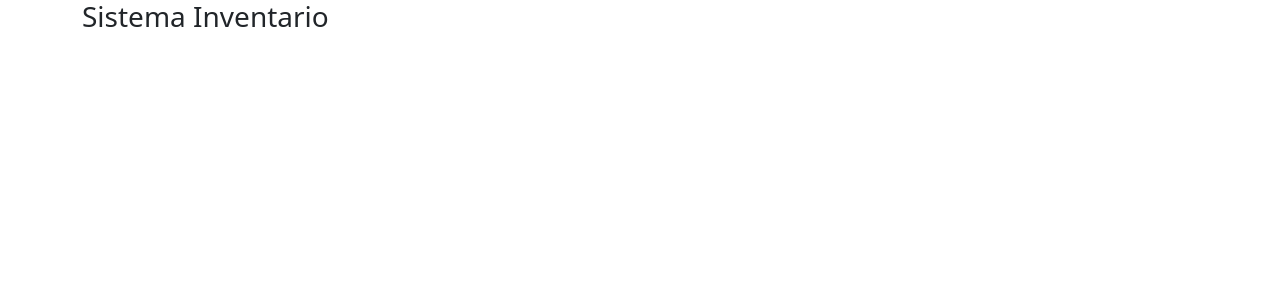
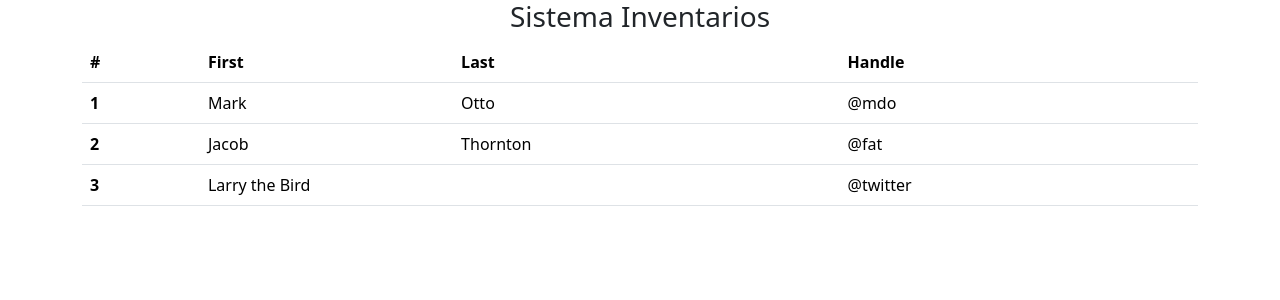
Before and after one commit to rod773/inventario-app, an Angular app: page / in a window 1280 px wide. Shown: the top 300 px of the page. Built offline with nearby package versions, Linux system fonts and the light colour scheme.

Commit message:
componente producto lista

```diff
--- a/src/app/app.component.html
+++ b/src/app/app.component.html
@@ -1,3 +1 @@
-<div class="container">
-  <h3>Sistema Inventario</h3>
-</div>
+<app-producto-lista></app-producto-lista>
--- a/src/app/app.module.ts
+++ b/src/app/app.module.ts
@@ -3,10 +3,12 @@
 
 import { AppRoutingModule } from './app-routing.module';
 import { AppComponent } from './app.component';
+import { ProductoListaComponent } from './producto-lista/producto-lista.component';
 
 @NgModule({
   declarations: [
-    AppComponent
+    AppComponent,
+    ProductoListaComponent
   ],
   imports: [
     BrowserModule,
--- /dev/null
+++ b/src/app/producto-lista/producto-lista.component.html
@@ -0,0 +1,34 @@
+<div class="container">
+    <div class="container text-center">
+        <h3>Sistema Inventarios</h3>
+    </div>
+    <table class="table">
+        <thead>
+            <tr>
+                <th scope="col">#</th>
+                <th scope="col">First</th>
+                <th scope="col">Last</th>
+                <th scope="col">Handle</th>
+            </tr>
+        </thead>
+        <tbody>
+            <tr>
+                <th scope="row">1</th>
+                <td>Mark</td>
+                <td>Otto</td>
+                <td>@mdo</td>
+            </tr>
+            <tr>
+                <th scope="row">2</th>
+                <td>Jacob</td>
+                <td>Thornton</td>
+                <td>@fat</td>
+            </tr>
+            <tr>
+                <th scope="row">3</th>
+                <td colspan="2">Larry the Bird</td>
+                <td>@twitter</td>
+            </tr>
+        </tbody>
+    </table>
+</div>
--- a/tsconfig.json
+++ b/tsconfig.json
@@ -6,6 +6,7 @@
     "outDir": "./dist/out-tsc",
     "forceConsistentCasingInFileNames": true,
     "strict": true,
+    "strictPropertyInitialization": false,
     "noImplicitOverride": true,
     "noPropertyAccessFromIndexSignature": true,
     "noImplicitReturns": true,
@@ -19,10 +20,7 @@
     "target": "ES2022",
     "module": "ES2022",
     "useDefineForClassFields": false,
-    "lib": [
-      "ES2022",
-      "dom"
-    ]
+    "lib": ["ES2022", "dom"]
   },
   "angularCompilerOptions": {
     "enableI18nLegacyMessageIdFormat": false,
```
Also changed, not shown: src/app/producto-lista/producto-lista.component.ts (added, +10 -0 lines), src/app/producto.ts (added, +7 -0 lines), src/app/producto-lista/producto-lista.component.scss (added).
